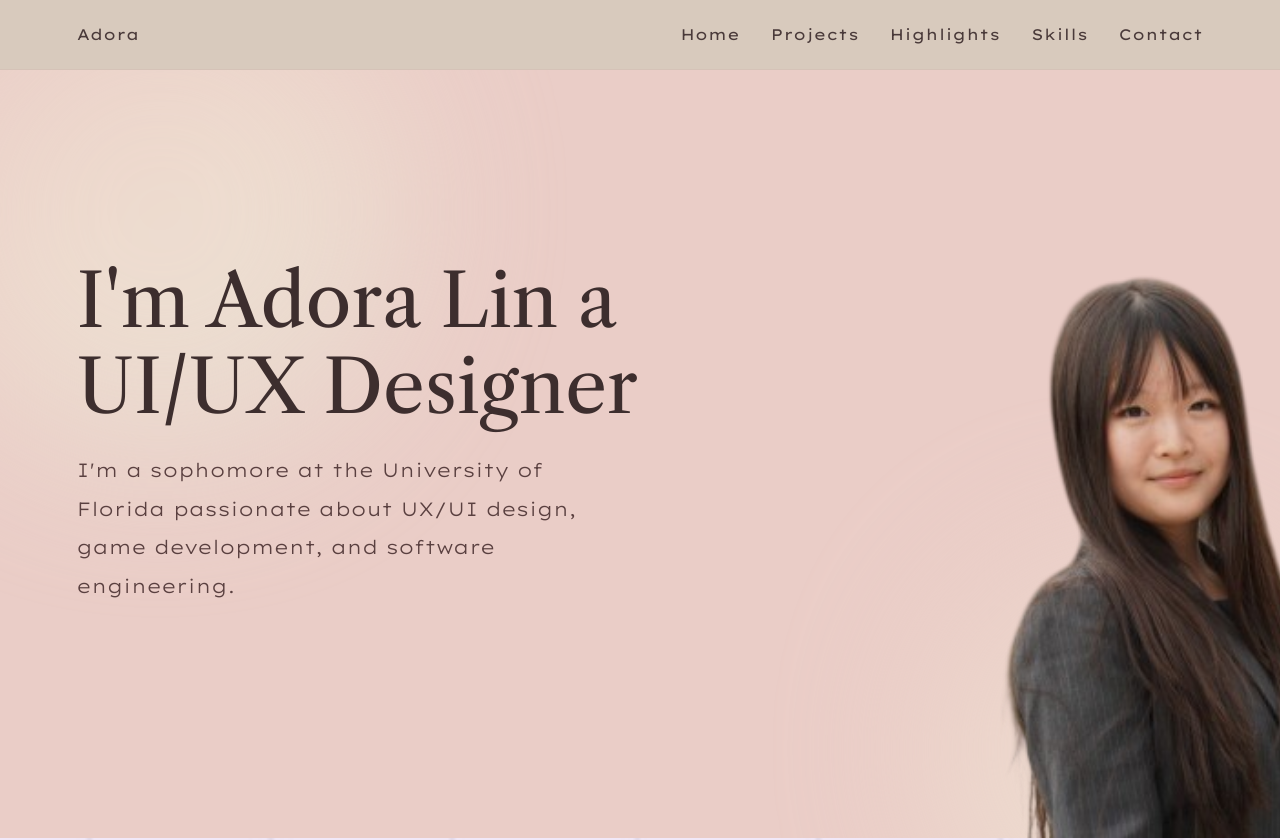
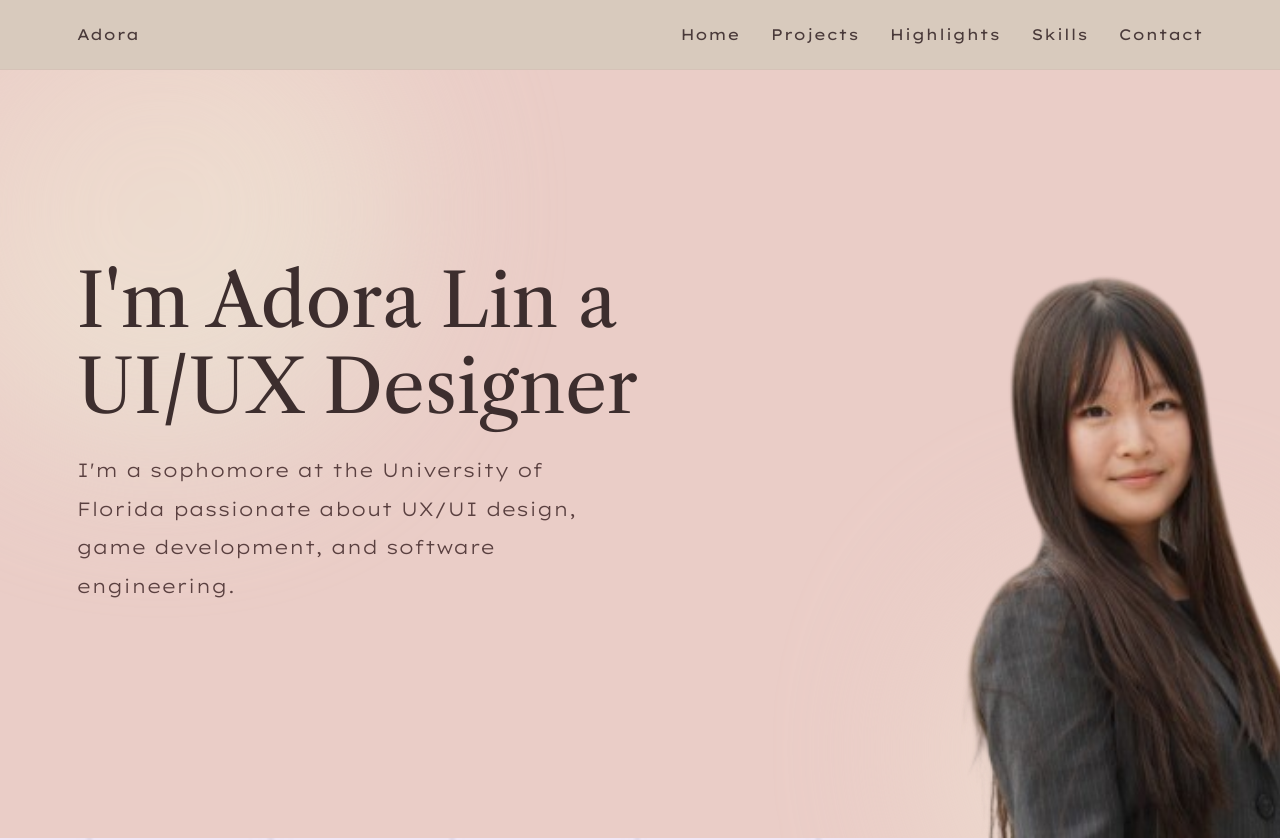
Before and after one commit to adoralin0/Portfolio, a Next.js app in the folder portfolio/: page / in a window 1280 px wide. Shown: the top 840 px of the page. Built offline with nearby package versions, Linux system fonts and the light colour scheme; a web font is replaced by a local one.

Commit message:
feat: moved pic to left

```diff
--- a/portfolio/app/Hero.tsx
+++ b/portfolio/app/Hero.tsx
@@ -123,7 +123,7 @@ export default function Hero() {
           zIndex: 1,
           overflow: "hidden",
           marginTop: "clamp(12px, 3vw, 40px)",
-          marginLeft: "clamp(-190px, -12vw, -40px)",
+          marginLeft: "clamp(-250px, -15vw, -95px)",
         }}
       >
         <Image
```
